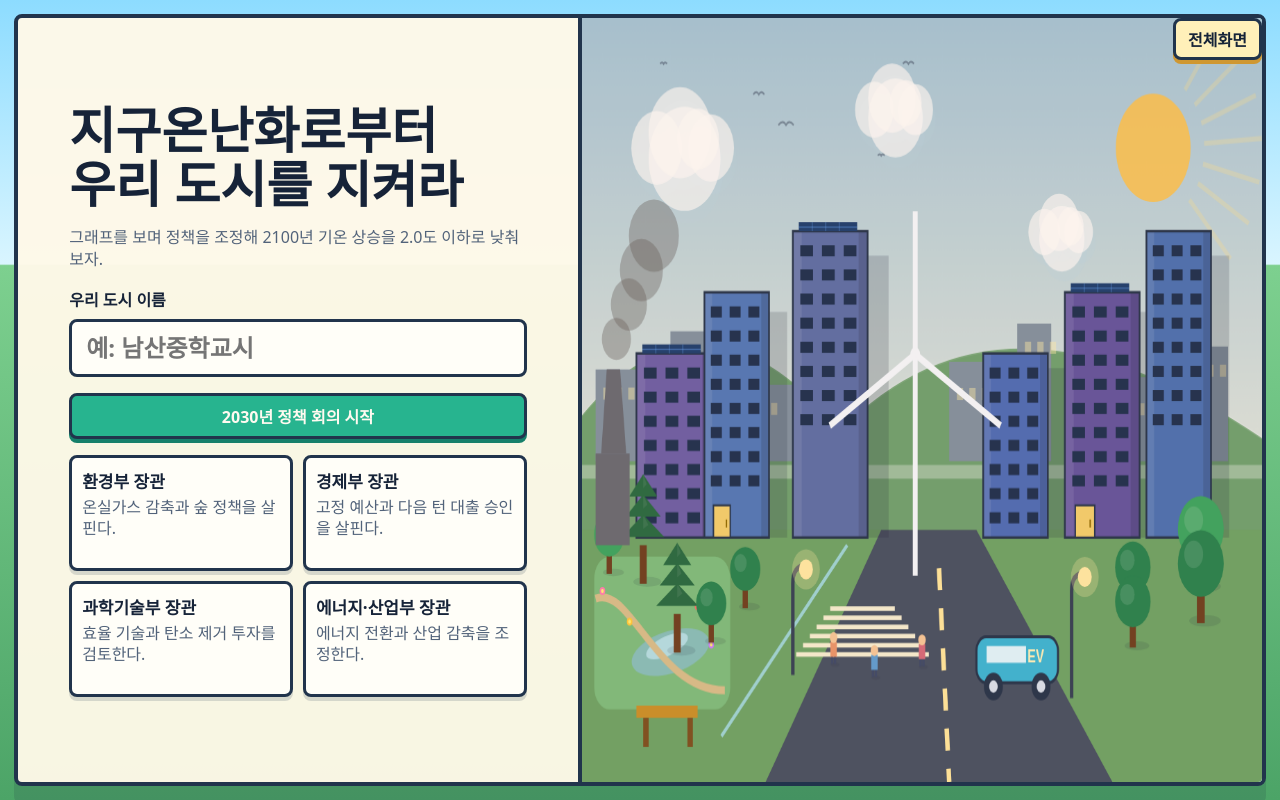
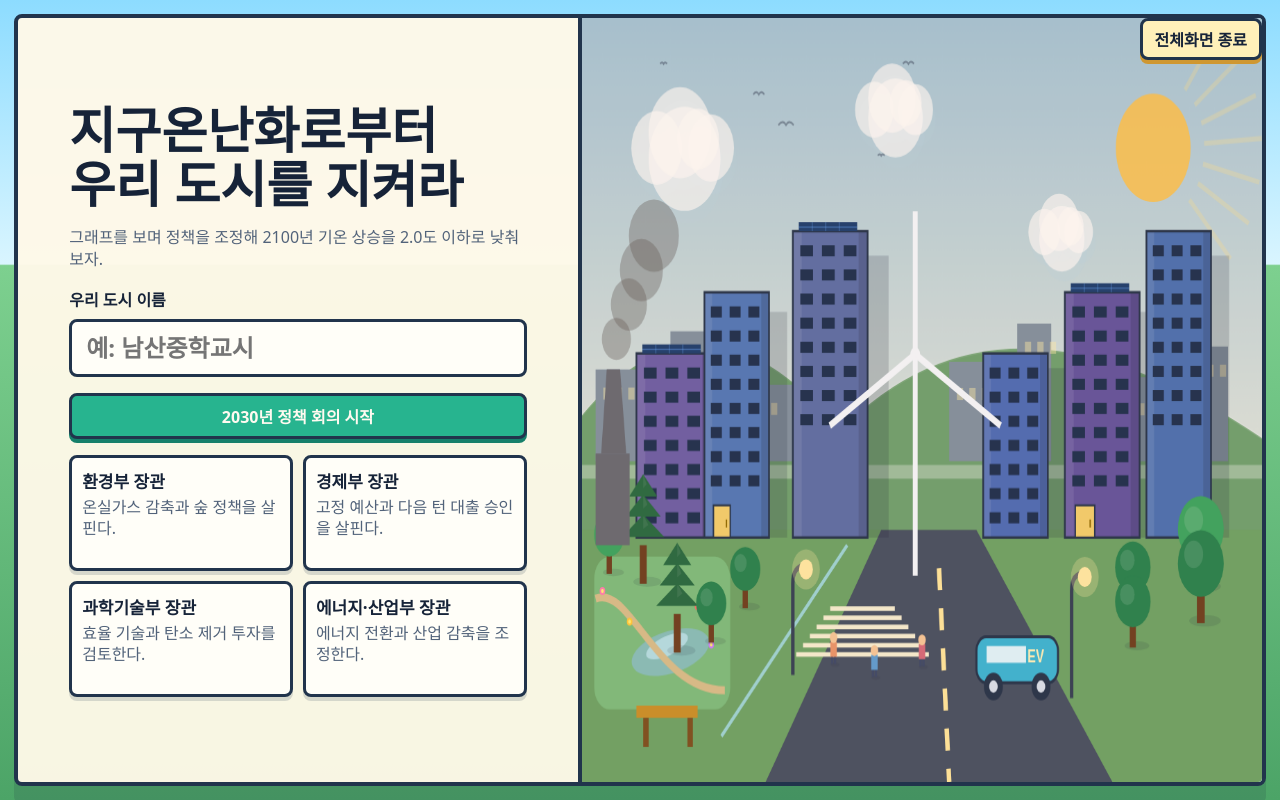
Before and after one commit to hero-seo/globalwarming_simulation, a website: page globalwarming_simulation.html in a window 1280 px wide. Both pictures are taken after a click on the button "전체화면". Drawn offline with Linux system fonts and the light colour scheme.

Commit message:
fixing full screen bug

```diff
--- a/globalwarming_simulation.html
+++ b/globalwarming_simulation.html
@@ -552,19 +552,23 @@
     }
 
     html:fullscreen,
-    html:fullscreen body {
+    html:fullscreen body,
+    html.app-fullscreen,
+    html.app-fullscreen body {
       height: 100%;
       overflow: hidden;
     }
 
-    html:fullscreen .app {
+    html:fullscreen .app,
+    html.app-fullscreen .app {
       height: 100vh;
       height: 100svh;
       min-height: 0;
       overflow: hidden;
     }
 
-    html:fullscreen .turn-screen.fullscreen-fit {
+    html:fullscreen .turn-screen.fullscreen-fit,
+    html.app-fullscreen .turn-screen.fullscreen-fit {
       transform: scale(var(--fullscreen-scale, 1));
       transform-origin: top center;
       transition: transform 160ms ease;
@@ -898,9 +902,6 @@
       els.fullscreen.addEventListener("click", toggleFullscreen);
       document.addEventListener("fullscreenchange", syncFullscreenButton);
       window.addEventListener("resize", scheduleFullscreenFit);
-      if (!document.documentElement.requestFullscreen) {
-        els.fullscreen.hidden = true;
-      }
 
       function startGame() {
         const cityName = els.cityName.value.trim() || "우리 기후 도시";
@@ -923,20 +924,33 @@
       }
 
       async function toggleFullscreen() {
-        try {
+        const root = document.documentElement;
+        if (isFullscreenActive()) {
+          root.classList.remove("app-fullscreen");
           if (document.fullscreenElement) {
             await document.exitFullscreen();
-          } else {
-            await document.documentElement.requestFullscreen();
           }
-        } catch (error) {
-          els.fullscreen.textContent = "전체화면 불가";
-          els.fullscreen.disabled = true;
-        }
+          syncFullscreenButton();
+          return;
+        }
+
+        root.classList.add("app-fullscreen");
+        if (root.requestFullscreen && !document.fullscreenElement) {
+          try {
+            await root.requestFullscreen();
+          } catch (error) {
+            // 일부 태블릿 브라우저는 텍스트 입력과 전체화면을 함께 제한한다.
+          }
+        }
+        syncFullscreenButton();
+      }
+
+      function isFullscreenActive() {
+        return document.fullscreenElement || document.documentElement.classList.contains("app-fullscreen");
       }
 
       function syncFullscreenButton() {
-        const active = Boolean(document.fullscreenElement);
+        const active = Boolean(isFullscreenActive());
         els.fullscreen.textContent = active ? "전체화면 종료" : "전체화면";
         els.fullscreen.setAttribute("aria-pressed", String(active));
         scheduleFullscreenFit();
@@ -949,7 +963,7 @@
       function fitTurnScreenToFullscreen() {
         els.turnScreen.classList.remove("fullscreen-fit");
         els.turnScreen.style.removeProperty("--fullscreen-scale");
-        if (!document.fullscreenElement || els.turnScreen.hidden) return;
+        if (!isFullscreenActive() || els.turnScreen.hidden) return;
 
         const usableHeight = window.innerHeight - 28;
         const usableWidth = window.innerWidth - 28;
```
Also changed, not shown: tests/ui-copy.test.mjs (+8 -0 lines).
